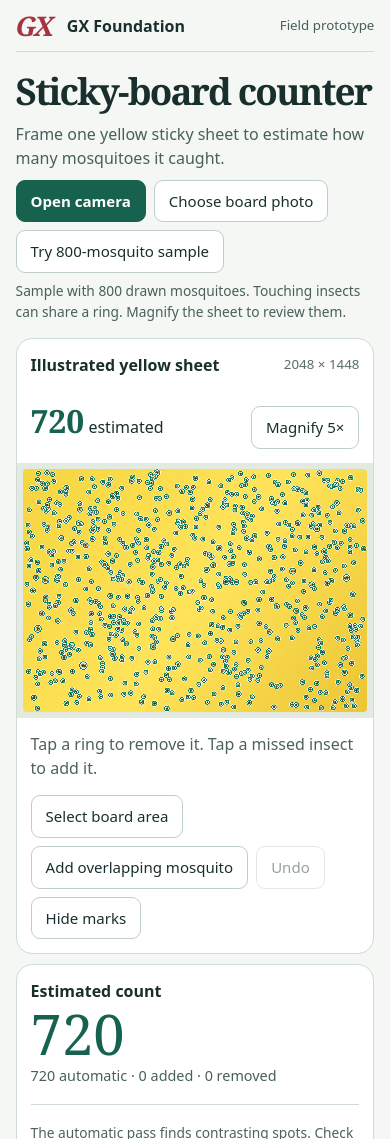
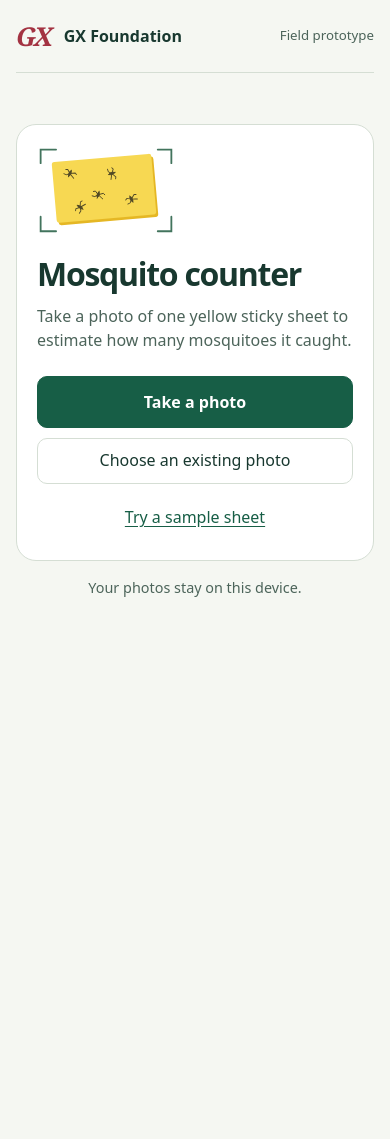
Before and after one commit to bobshenruililin/GX-Foundation, a plain HTML site: page tools/sticky-board-counter/index.html in a window 390 px wide. Shown: the top 1139 px of the page. After the commit the page ends 844 px from the top, so only its background shows below. Drawn offline with Linux system fonts and the light colour scheme.

Commit message:
Simplify the mobile counter to photo, estimate and optional review

```diff
--- a/tools/sticky-board-counter/index.html
+++ b/tools/sticky-board-counter/index.html
@@ -4,47 +4,42 @@
 <meta charset="utf-8"><meta name="viewport" content="width=device-width,initial-scale=1">
 <title>Board Counter · GX Foundation prototype</title>
 <style>
-:root{color-scheme:light;--ink:#192f2d;--green:#16624e;--line:#cfdbd4;--paper:#f4f7f3}
-*{box-sizing:border-box}body{margin:0;background:var(--paper);color:var(--ink);font:16px/1.5 "DM Sans",system-ui,sans-serif}
-header,main,footer{width:min(1120px,92%);margin:auto}header{padding:19px 0;border-bottom:1px solid var(--line);display:flex;align-items:center;gap:12px;font-weight:650}
-.gx{font:bold italic 27px/1 Georgia;color:#a73342;letter-spacing:-3px;padding-right:4px}header small{margin-left:auto;font-weight:500;color:#49605a}
-.intro{margin:32px 0 24px}.intro h1{margin:0;font:bold clamp(2.3rem,5vw,4.2rem)/1.08 Georgia,serif;letter-spacing:-.05em}.intro p{margin:10px 0;color:#486059}
-.layout{display:grid;grid-template-columns:minmax(0,1fr) 298px;gap:18px;align-items:start}.panel,aside{background:white;border:1px solid var(--line);border-radius:16px;overflow:hidden}
-.bar,.inside{padding:16px 20px}.bar{display:flex;align-items:center;justify-content:space-between;gap:12px}.bar strong{overflow-wrap:anywhere}.bar small{color:#586e65}
-.stage{position:relative;background:#e2eae1;padding:16px;text-align:center}.stage canvas{max-width:100%;height:auto;vertical-align:middle;border-radius:4px;cursor:crosshair;touch-action:manipulation}
-.actions{display:flex;flex-wrap:wrap;gap:8px}.inside p,aside p{margin:0 0 15px;color:#4d625b}.inside p:last-child{margin-bottom:0}
-button,.upload,select{font:inherit;font-size:.94rem;border-radius:9px;border:1px solid #c0cfc6;background:white;color:var(--ink);padding:9px 14px;cursor:pointer}
-button:hover,.upload:hover{background:#edf4ee}button:disabled{opacity:.45;cursor:default}.primary{background:var(--green);color:white;border-color:var(--green);font-weight:650}.primary:hover{background:#104d3d}
-input[type=file]{position:absolute;width:1px;height:1px;clip-path:inset(50%)}input:focus-visible+.upload,button:focus-visible,select:focus-visible,canvas:focus-visible{outline:3px solid #bd692a;outline-offset:2px}
-aside{padding:20px}h2{font-size:1rem;margin:0}.count{font:normal 4.8rem/1.1 Georgia;color:var(--green)}.rule{border:0;border-top:1px solid var(--line);margin:18px 0}
-label.field{display:block;font-weight:650;margin:14px 0 4px}input[type=range],select{width:100%;accent-color:var(--green)}.note,footer{font-size:.86rem;color:#4d625b}
-#status{min-height:1.5em;margin:8px 0 0}footer{padding:20px 0 32px}.meta{font-size:.9rem;color:#486059}
-@media(max-width:760px){.layout{grid-template-columns:1fr;gap:10px}.intro{margin:20px 0 16px}.stage{padding:8px}.bar,.inside,aside{padding:14px}.count{font-size:3.5rem}header{padding:12px 0}}
-[hidden]{display:none!important}
-.viewer{overflow:auto;max-height:65vh;overscroll-behavior:contain;text-align:left}.viewer canvas{width:100%;max-width:none;touch-action:pan-x pan-y pinch-zoom}
-.stage{padding:6px}.summary{display:flex;align-items:baseline;gap:12px;flex-wrap:wrap}.summary output{font:600 2rem/1 Georgia;color:var(--green)}.panel,.layout>*{min-width:0}
-dialog{color:var(--ink);border:0;border-radius:18px;padding:18px;width:min(95vw,620px);max-height:94dvh}dialog::backdrop{background:#142322d9}
-video{width:100%;max-height:60dvh;background:#162726;object-fit:contain;border-radius:9px}
-details summary{cursor:pointer;font-weight:650;padding:8px 0}details p{font-size:.93rem}.teach{margin:10px 0}
-button[aria-pressed=true].teachBtn{background:#1b5e4c;color:white}
-</style></head>
-<body><header><span class="gx" aria-hidden="true">GX</span> GX Foundation <small>Field prototype</small></header>
-<main><div class="intro"><h1>Sticky-board counter</h1><p>Frame one yellow sticky sheet to estimate how many mosquitoes it caught.</p>
-<div class="actions"><button id="camera" class="primary">Open camera</button><input id="native" type="file" accept="image/*" capture="environment"><input id="photo" type="file" accept="image/*"><label class="upload" for="photo">Choose board photo</label><button id="fallback" hidden>Use system camera</button><button id="demo">Try 800-mosquito sample</button></div><p id="status" class="note" role="status"></p></div>
-<div class="layout"><section class="panel" aria-label="Board review"><div class="bar"><strong id="name">Illustrated sample</strong><small id="size"></small></div>
-<div class="bar summary"><div><output id="quickCount">–</output> estimated</div><button id="zoom">Magnify 5×</button></div><div class="inside" id="teachBar" hidden><div class="actions"><button id="switchLabel"></button><button id="endLabels">Finish labeling</button></div><small id="teachTotals"></small></div><div class="stage"><div class="viewer" id="viewer"><canvas id="board" aria-label="Board image with candidate rings"></canvas></div></div>
-<div class="inside"><p id="instruction">Tap a ring to remove it. Tap a missed insect to add it.</p><div class="actions"><button id="region">Select board area</button><button id="overlap" aria-pressed="false">Add overlapping mosquito</button><button id="undo" disabled>Undo</button><button id="marks" aria-pressed="true">Hide marks</button></div></div></section>
-<aside><h2>Estimated count</h2><div class="count" id="count" aria-live="polite">–</div><div class="meta" id="details"></div><hr class="rule"><p class="note">The automatic pass finds contrasting spots. Check the rings for debris, other insects, and overlapping catches.</p>
-<label class="field" for="polarity">Insects appear</label><select id="polarity"><option value="dark">Dark mosquitoes on yellow or pale paper</option><option value="light">Light on a darker board</option></select>
+:root{color-scheme:light;--ink:#18382f;--green:#175e46;--line:#d5ded4;--muted:#4c645a}
+*{box-sizing:border-box}[hidden]{display:none!important}
+body{margin:0;background:#f5f7f2;color:var(--ink);font:16px/1.5 "DM Sans",system-ui,sans-serif}
+header,main{width:min(100% - 32px,680px);margin:auto}header{display:flex;align-items:center;gap:10px;padding:18px 0;border-bottom:1px solid var(--line);font-weight:650}.gx{font:bold italic 26px Georgia;color:#a33342;letter-spacing:-3px;padding-right:4px}header small{margin-left:auto;font-size:.83rem;color:var(--muted);font-weight:500}
+main{padding:clamp(24px,6vh,64px) 0 40px}.card{padding:clamp(20px,5vw,38px);background:#fff;border:1px solid var(--line);border-radius:20px}
+h1,h2,h3,p{margin:0}h1,h2{line-height:1.08;letter-spacing:-.04em}h1{font-size:clamp(2rem,6vw,3rem)}h2{font-size:1.45rem}h3{font-size:1rem}p{color:var(--muted)}
+.lead{margin:12px 0 24px;max-width:35ch}.art{display:block;width:138px;height:auto;margin-bottom:22px}
+button,.upload,select{font:inherit;min-height:46px;border:1px solid var(--line);border-radius:10px;padding:9px 16px;color:var(--ink);background:white;cursor:pointer}
+button:hover,.upload:hover{background:#f1f5ed}button:disabled{opacity:.5;cursor:default}.primary{background:var(--green);border-color:var(--green);color:white;font-weight:650}.primary:hover{background:#124c39}
+.heroactions{display:grid;gap:10px}.heroactions button,.heroactions label{text-align:center}.heroactions .primary{min-height:52px}.link{border:0;background:transparent;color:var(--green);text-decoration:underline;text-underline-offset:3px}
+button:focus-visible,summary:focus-visible,select:focus-visible,.file:focus-visible+.upload{outline:3px solid #c48628;outline-offset:3px}.file{position:absolute;width:1px;height:1px;clip-path:inset(50%)}
+.privacy,.meta,#details,#labels,#teachTotals{font-size:.9rem;color:var(--muted)}.privacy{text-align:center;margin-top:16px}.resulthead{display:flex;align-items:center;justify-content:space-between;gap:12px}.number{font-size:clamp(3.8rem,12vw,5.2rem);line-height:1;letter-spacing:-.06em;font-variant-numeric:tabular-nums;color:var(--green);font-weight:650}.estimate{margin:18px 0 5px}.meta{overflow-wrap:anywhere}.stage{margin:18px 0;border-radius:9px;overflow:hidden;background:#e5eadf}.viewer{overflow:auto;max-height:60vh;overscroll-behavior:contain}.viewer canvas{display:block;width:100%;height:auto;touch-action:pan-x pan-y pinch-zoom}
+.actions{display:flex;gap:8px;flex-wrap:wrap}.actions>button{flex:0 1 auto}details{margin-top:16px;border-top:1px solid var(--line);padding-top:6px}summary{font-weight:650;cursor:pointer;min-height:44px;padding:10px 0}details p{margin:5px 0 12px}.field{display:block;font-weight:600;margin:12px 0 4px}select,input[type=range]{width:100%;accent-color:var(--green)}input[type=range]{height:30px}
+.notice{margin:12px 0}.notice:empty{display:none}#teachBar{margin-top:12px}button[aria-pressed=true].teachBtn{background:var(--green);color:white}
+dialog{width:min(94vw,540px);max-height:96dvh;border:0;border-radius:16px;padding:18px;color:var(--ink)}dialog::backdrop{background:#122920ca}dialog p{margin:8px 0}video{width:100%;max-height:55dvh;border-radius:9px;background:#1a2b24;object-fit:contain}
+</style></head><body>
+<header><span class="gx" aria-hidden="true">GX</span> GX Foundation <small>Field prototype</small></header>
+<main><section id="home" class="card">
+<svg class="art" viewBox="0 0 152 100" aria-hidden="true"><defs><g id="insect" fill="none" stroke="currentColor" stroke-width="1" stroke-linecap="round"><path d="m0 -4 0 8m0-4-4-3-2 1m6 2 5-3 2 1m-7 2-3 3-3 0m6-3 4 2 2 1"/><ellipse rx="1" ry="3" fill="currentColor"/></g></defs><g fill="none" stroke="#42745d" stroke-width="2" stroke-linecap="round"><path d="M4 20V5h17m112 0h15v15M4 79v16h17m112 0h15V79"/></g><g transform="rotate(-5 76 50)"><rect x="21" y="17" width="110" height="67" rx="3" fill="#e5b724"/><rect x="19" y="14" width="110" height="67" rx="3" fill="#f7d852"/><g color="#514926"><use href="#insect" transform="translate(38 28) rotate(30)"/><use href="#insect" transform="translate(84 32) rotate(76)"/><use href="#insect" transform="translate(67 54) rotate(21)"/><use href="#insect" transform="translate(103 62) rotate(-23)"/><use href="#insect" transform="translate(46 66) rotate(-51)"/></g></g></svg>
+<h1>Mosquito counter</h1><p class="lead">Take a photo of one yellow sticky sheet to estimate how many mosquitoes it caught.</p>
+<div class="heroactions"><button id="camera" class="primary">Take a photo</button><input class="file" id="photo" type="file" accept="image/*"><label class="upload" for="photo">Choose an existing photo</label><button class="link" id="demo">Try a sample sheet</button><button id="resume" hidden>Back to my estimate</button></div>
+<input id="native" hidden type="file" accept="image/*" capture="environment"><button id="fallback" hidden>Use phone camera</button>
+</section>
+<section id="result" class="card" aria-label="Count result" hidden><div class="resulthead"><h2 tabindex="-1" id="resultTitle">Estimated mosquitoes</h2></div>
+<div class="estimate"><output class="number" id="count" aria-live="polite">–</output></div><p id="name" class="meta"></p>
+<div id="teachBar" hidden><div class="actions"><button id="switchLabel"></button><button id="endLabels">Finish labeling</button></div><small id="teachTotals"></small></div>
+<div class="stage"><div class="viewer" id="viewer"><canvas id="board" aria-label="Sheet with a ring around each counted spot"></canvas></div></div>
+<div class="actions"><button id="save" class="primary">Save marked photo</button><button id="newSheet">Count another sheet</button></div>
+<details id="review"><summary>Review or correct the count</summary><p id="instruction"></p><div class="actions"><button id="zoom">Magnify 5×</button><button id="overlap">Add overlapping mosquito</button><button id="undo" disabled>Undo</button><button id="marks" aria-pressed="true">Hide marks</button></div><p id="details"></p>
+<details id="settings"><summary>Counting settings</summary><button id="region">Select board area</button>
 <label class="field" for="sensitivity">Sensitivity · <output id="level">3</output> / 5</label><input id="sensitivity" type="range" min="1" max="5" value="3">
-<button id="detect">Recount area</button><p class="note" style="margin-top:8px">Recount replaces manual edits. Undo restores them.</p>
-<hr class="rule"><details id="cal"><summary>Teach the counter</summary><p>Magnify the board and label examples of both mosquitoes and debris. With at least six of each, fit a small neural filter to the detected spots.</p>
-<div class="actions teach"><button class="teachBtn" id="yes" aria-pressed="false">Label mosquito</button><button class="teachBtn" id="no" aria-pressed="false">Label debris</button></div>
-<p id="labels" aria-live="polite"></p><div class="actions"><button id="train">Apply learning</button><button id="clear">Reset learning</button></div>
-<p class="note">Applying or resetting learning recounts the board. Sample practice is separate. On real boards, only labeled shape and contrast measurements stay in this browser.</p></details>
-<hr class="rule"><button id="save">Save marked image</button></aside></div></main>
-<footer>Works on this device. For the clearest photo, fill the frame with one board and avoid glare.</footer>
-<dialog id="capture"><h2>Frame the yellow sheet</h2><p>Keep all four corners in view and hold the phone parallel. Check that individual mosquito bodies are sharp.</p><video id="video" autoplay muted playsinline></video><p id="cameraState" role="status"></p><div class="actions"><button class="primary" id="shutter">Capture &amp; count</button><button id="auto">Capture when steady</button><button id="cancel">Close</button></div></dialog>
+<label class="field" for="polarity">Board color</label><select id="polarity"><option value="dark">Yellow or light</option><option value="light">Dark</option></select>
+<div class="actions"><button id="detect">Recount</button></div><p>Recount replaces your edits. Undo brings them back.</p></details>
+<details id="cal"><summary>Teach the counter</summary><p>Label six mosquitoes and six pieces of debris, then apply what the counter learned.</p><div class="actions"><button class="teachBtn" id="yes">Label mosquito</button><button class="teachBtn" id="no">Label debris</button></div><p id="labels"></p><div class="actions"><button id="train">Apply learning</button><button id="clear">Reset learning</button></div><p>Learning recounts this sheet. Calibration stays in this browser. Sample practice is separate.</p></details></details></section>
+<p id="status" class="notice" role="status"></p><p class="privacy">Your photos stay on this device.</p></main>
+<dialog id="capture" aria-labelledby="cameraTitle"><h2 id="cameraTitle">Frame the yellow sheet</h2><p>Keep all four corners in view.</p><video id="video" autoplay muted playsinline></video><p id="cameraState" role="status"></p><div class="actions"><button class="primary" id="shutter">Take photo &amp; count</button><button id="auto">Capture when steady</button><button id="cancel">Cancel</button></div></dialog>
 <script>
 'use strict';
 const el=id=>document.getElementById(id);
@@ -108,9 +103,9 @@ function draw(){
   for(const p of raw){const label=boardLabels.get(spotKey(p));ctx.beginPath();ctx.arc(p.x,p.y,Math.max(ring,p.radius)+ctx.lineWidth,0,Math.PI*2);
    ctx.strokeStyle=label?(label.y?'#1447b5':'#bc3e15'):'#655c82';ctx.stroke()}
  }
- el('quickCount').textContent=points.length;updateTeaching();
+ updateTeaching();
  el('count').textContent=points.length;el('details').textContent=baseline+' automatic · '+points.filter(p=>p.manual).length+' added · '+(baseline-points.filter(p=>!p.manual).length)+' removed';
- el('size').textContent=w+' × '+h;el('name').textContent=filename;el('undo').disabled=!snapshots.length;
+ el('name').textContent=sample?'Sample sheet · 800 illustrated mosquitoes':filename;el('undo').disabled=!snapshots.length;
  el('marks').textContent=showing?'Hide marks':'Show marks';el('marks').setAttribute('aria-pressed',String(showing));
  el('region').textContent=picking?'Cancel selection':'Select board area';
  el('overlap').setAttribute('aria-pressed',String(addOverlap));
@@ -210,7 +205,21 @@ function recount(){raw=candidates();applyFilter()}
 function applyFilter(){
  addOverlap=false;points=raw.filter(p=>{const labeled=boardLabels.get(spotKey(p));return network?(labeled?labeled.y===1:predict(network,p.f).score>=.5):true});
  baseline=points.length;first=null;picking=false;showing=true;draw()}
+function resultView(){
+ el('home').hidden=true;el('result').hidden=false;window.scrollTo(0,0);
+ el('resultTitle').focus({preventScroll:true});
+}
+el('newSheet').onclick=()=>{
+ el('result').hidden=true;el('home').hidden=false;el('resume').hidden=false;status('');
+ window.scrollTo(0,0);el('camera').focus({preventScroll:true});
+};
+el('resume').onclick=()=>{resultView();draw()};
+el('review').ontoggle=()=>{
+ if(el('review').open||!area)return;
+ addOverlap=false;labelMode=null;picking=false;first=null;showing=true;setZoom(false);draw()
+};
 function reset(name,isSample=false){
+ el('review').open=el('settings').open=el('cal').open=false;resultView();
  sample=isSample;boardLabels.clear();labelMode=null;loadLearning();setZoom(false);filename=name;board.width=source.width;board.height=source.height;area={x:0,y:0,w:source.width,h:source.height};
  snapshots=[];el('polarity').value='dark';el('sensitivity').value=3;el('level').textContent=3;recount()
 }
@@ -240,13 +249,13 @@ function demo(){
   }
   src.beginPath();src.ellipse(0,0,2,7,0,0,Math.PI*2);src.fill();src.restore()
  }
- reset('Illustrated yellow sheet',true);status('Sample with 800 drawn mosquitoes. Touching insects can share a ring. Magnify the sheet to review them.')
+ reset('Illustrated yellow sheet',true);status('')
 }
 el('native').onchange=el('photo').onchange=async e=>{
  const file=e.target.files[0];if(!file)return;const token=++sequence,url=URL.createObjectURL(file);
  try{status('Reading photo…');const img=new Image();img.src=url;await img.decode();if(token!==sequence)return;
   const scale=imageScale(img.naturalWidth,img.naturalHeight);source.width=Math.max(1,Math.round(img.naturalWidth*scale));source.height=Math.max(1,Math.round(img.naturalHeight*scale));
-  src.fillStyle='white';src.fillRect(0,0,source.width,source.height);src.drawImage(img,0,0,source.width,source.height);reset(file.name);status('Photo processed on this device. Review the rings before saving.')
+  src.fillStyle='white';src.fillRect(0,0,source.width,source.height);src.drawImage(img,0,0,source.width,source.height);reset(file.name);status('')
  }catch{if(token===sequence)status('Could not read this photo. Try a JPEG or PNG.')}finally{URL.revokeObjectURL(url);if(token===sequence)e.target.value=''}
 };
 el('demo').onclick=demo;el('detect').onclick=()=>{remember();recount();status('Recounted the selected area.')};
@@ -258,6 +267,7 @@ el('overlap').onclick=()=>{
 el('region').onclick=()=>{addOverlap=false;labelMode=null;picking=!picking;first=null;draw()};
 el('undo').onclick=()=>{const s=snapshots.pop();if(s){area=s.area;raw=candidates();points=s.points;baseline=s.baseline;first=null;picking=false;showing=true;draw()}};
 board.onclick=e=>{
+ if(!el('review').open)return;
  const box=board.getBoundingClientRect(),ratio=board.width/box.width,x=Math.min(board.width-1,Math.max(0,Math.floor((e.clientX-box.left)*ratio))),y=Math.min(board.height-1,Math.max(0,Math.floor((e.clientY-box.top)*board.height/box.height)));
  if(labelMode){
   const hit=nearestSpot(raw,x,y,ratio);if(!hit){status('Tap a circled candidate. Increase sensitivity to find fainter spots.');return}
@@ -328,14 +338,14 @@ el('camera').onclick=async()=>{
   const feed=await navigator.mediaDevices.getUserMedia({audio:false,video:{facingMode:{ideal:'environment'},width:{ideal:3072},height:{ideal:2304}}});
   if(session!==cameraSession){feed.getTracks().forEach(t=>t.stop());return}
   stream=feed;video.srcObject=feed;await video.play();if(session!==cameraSession)return;
-  el('shutter').disabled=el('auto').disabled=false;el('cameraState').textContent='Capture now, or hold steady for automatic capture.'
+  el('shutter').disabled=el('auto').disabled=false;el('cameraState').textContent=''
  }catch{if(session===cameraSession){closeCamera();status('Live preview unavailable. Use your camera app and choose its photo here, or try the system camera.');el('fallback').hidden=false}}
 };
 el('fallback').onclick=()=>el('native').click();
 function captureFrame(){
  if(!video.videoWidth||!video.videoHeight)return;
  ++sequence;const scale=imageScale(video.videoWidth,video.videoHeight);source.width=Math.round(video.videoWidth*scale);source.height=Math.round(video.videoHeight*scale);
- src.drawImage(video,0,0,source.width,source.height);closeCamera();reset('Camera capture');status('Board captured. Magnify to check crowded patches and touching insects.')
+ src.drawImage(video,0,0,source.width,source.height);closeCamera();reset('Camera capture');status('')
 }
 el('shutter').onclick=captureFrame;
 el('auto').onclick=()=>{
@@ -350,5 +360,5 @@ el('auto').onclick=()=>{
   if(++attempts>=60){clearInterval(timer);timer=0;el('auto').disabled=false;el('cameraState').textContent='Still seeing movement. Capture manually or try again.'}
  },200)
 };
-window.addEventListener('resize',()=>{if(area)draw()});demo();
+window.addEventListener('resize',()=>{if(area)draw()});
 </script></body></html>
```
